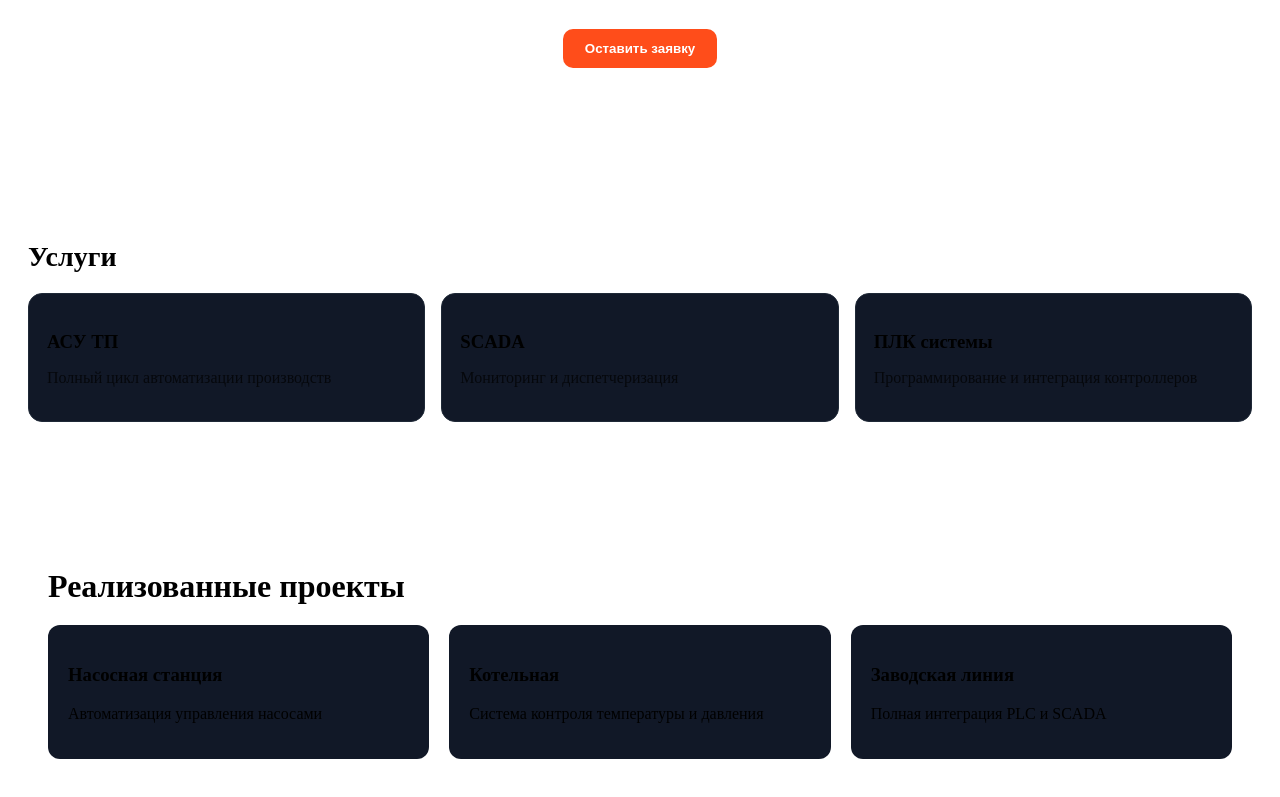
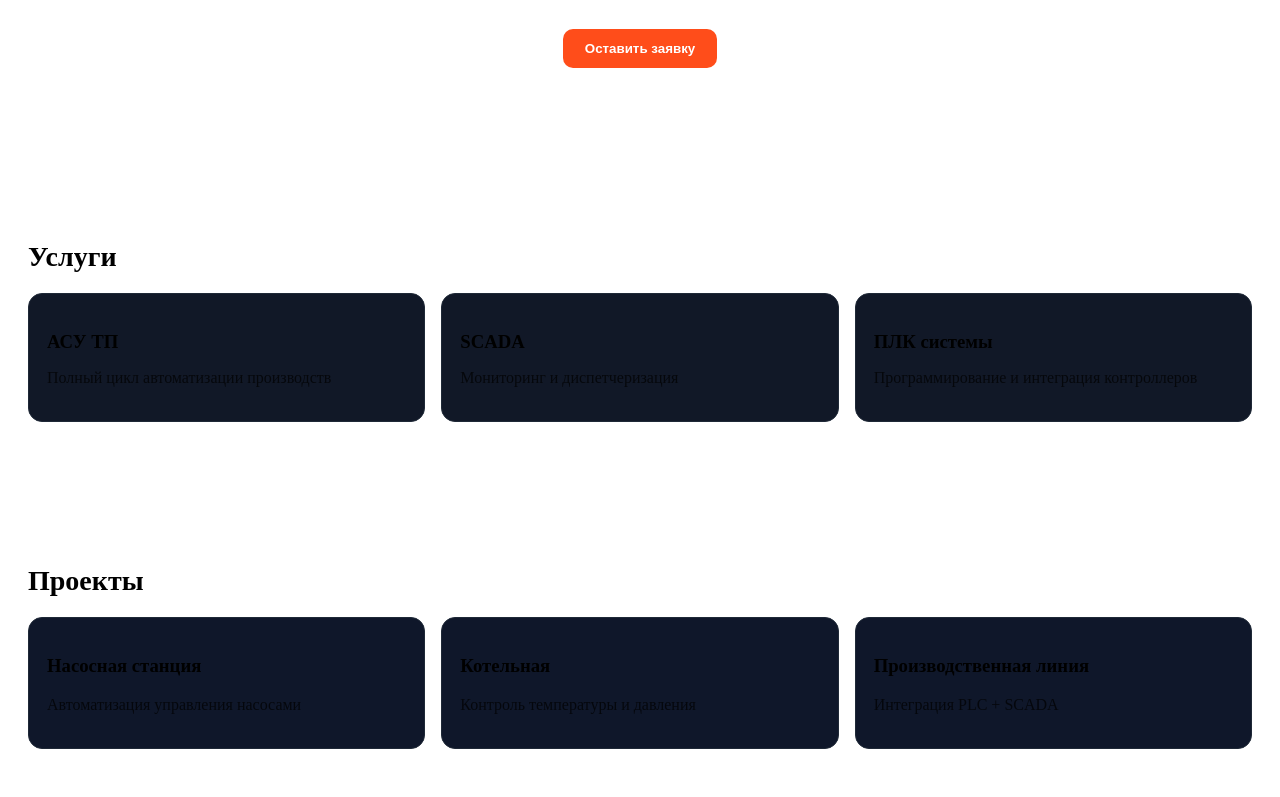
Before and after one commit to IldarIskhakovM/snrg.pro, a Next.js app: page / in a window 1280 px wide. Shown: the part 317-1114 px from the top of the page. Built offline with nearby package versions, Linux system fonts and the light colour scheme.

Commit message:
Refactor Projects component to use dynamic project list

```diff
--- a/components/Projects.tsx
+++ b/components/Projects.tsx
@@ -1,31 +1,30 @@
+const projects = [
+  { title: "Насосная станция", desc: "Автоматизация управления насосами" },
+  { title: "Котельная", desc: "Контроль температуры и давления" },
+  { title: "Производственная линия", desc: "Интеграция PLC + SCADA" }
+];
+
 export default function Projects() {
   return (
-    <section style={{ padding: "60px 40px" }}>
-      <h2 style={{ fontSize: 32, marginBottom: 20 }}>
-        Реализованные проекты
-      </h2>
+    <section id="projects" className="container" style={{ padding: "60px 20px" }}>
+      <h2 style={{ fontSize: 28, marginBottom: 20 }}>Проекты</h2>
 
       <div style={{
         display: "grid",
-        gridTemplateColumns: "repeat(3, 1fr)",
-        gap: 20
+        gridTemplateColumns: "repeat(auto-fit, minmax(240px, 1fr))",
+        gap: 16
       }}>
-
-        <div style={{ padding: 20, background: "#111827", borderRadius: 12 }}>
-          <h3>Насосная станция</h3>
-          <p>Автоматизация управления насосами</p>
-        </div>
-
-        <div style={{ padding: 20, background: "#111827", borderRadius: 12 }}>
-          <h3>Котельная</h3>
-          <p>Система контроля температуры и давления</p>
-        </div>
-
-        <div style={{ padding: 20, background: "#111827", borderRadius: 12 }}>
-          <h3>Заводская линия</h3>
-          <p>Полная интеграция PLC и SCADA</p>
-        </div>
-
+        {projects.map((p) => (
+          <div key={p.title} style={{
+            background: "#0f172a",
+            padding: 18,
+            borderRadius: 14,
+            border: "1px solid #1f2937"
+          }}>
+            <h3>{p.title}</h3>
+            <p style={{ opacity: 0.7 }}>{p.desc}</p>
+          </div>
+        ))}
       </div>
     </section>
   );
```
